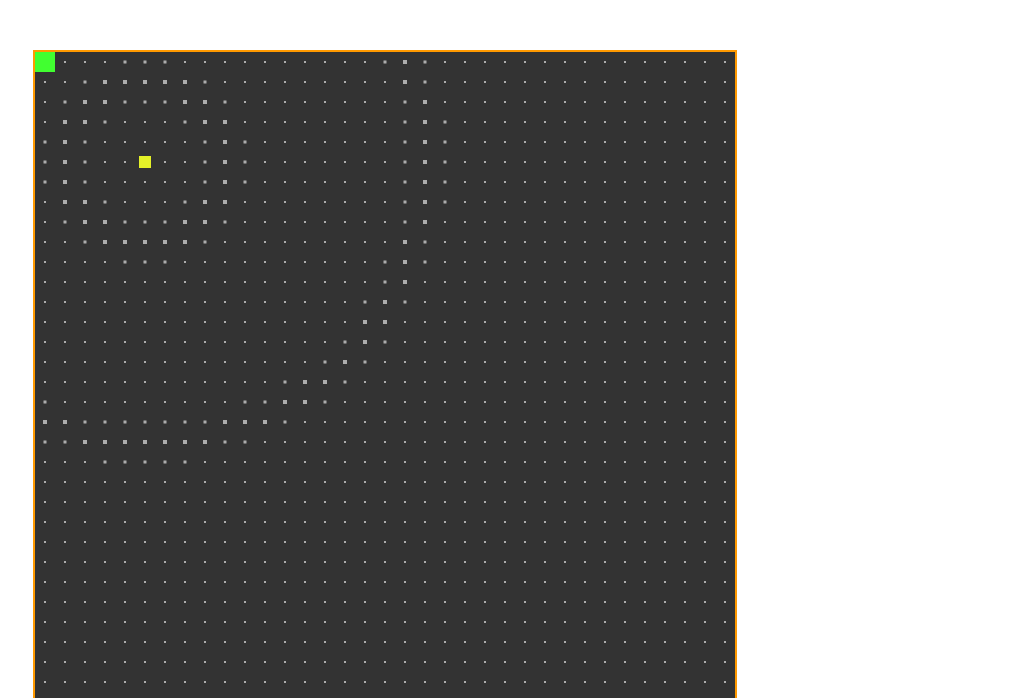
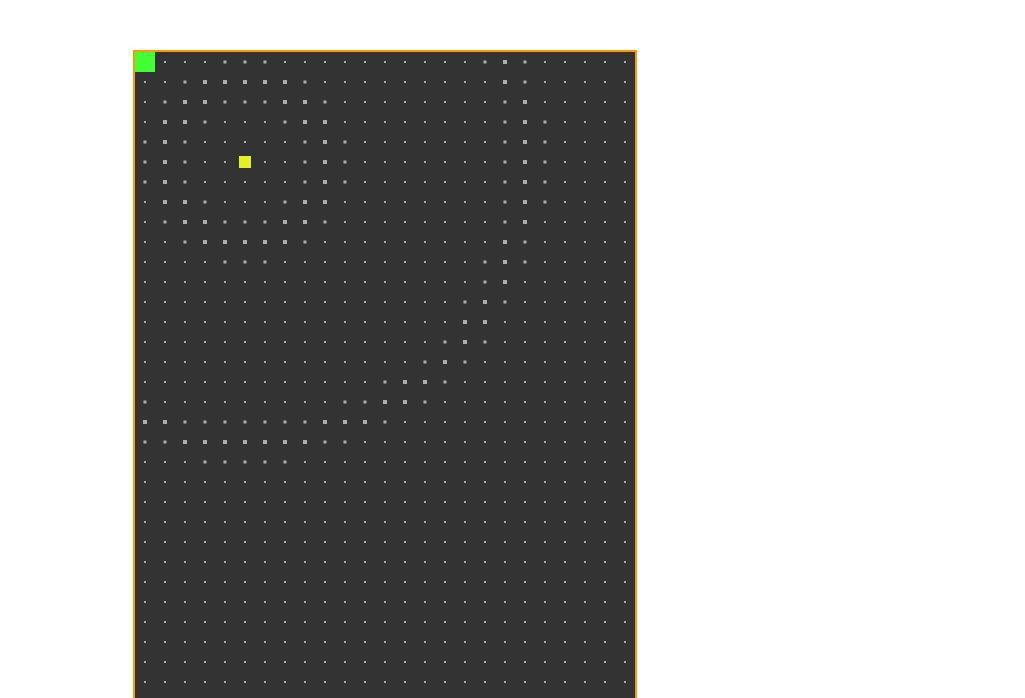
Before and after one commit to best-rion/FluidSnake, a plain HTML site: page index.html in a window 1280 px wide. Shown: the part 100-798 px from the top of the page, without its empty margins (255-1280 px from the left). Drawn offline with Linux system fonts and the light colour scheme.

Commit message:
Update style.css

```diff
--- a/style.css
+++ b/style.css
@@ -13,7 +13,7 @@ body{height: 100vh;width: 100%;}
     position: relative;
     top: 150px;
     height: 804px;
-    width: 704px;
+    width: 504px;
     background-color: #333;
     border: 2px solid rgb(255, 153, 0);
     margin-left: auto;
```
